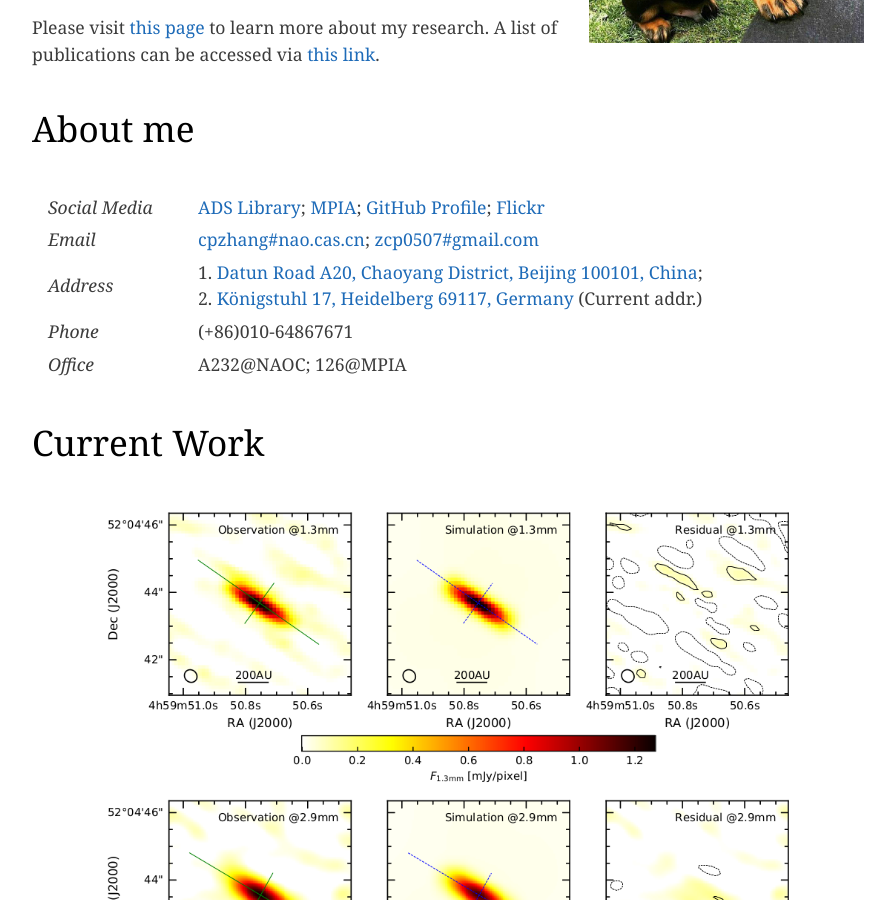
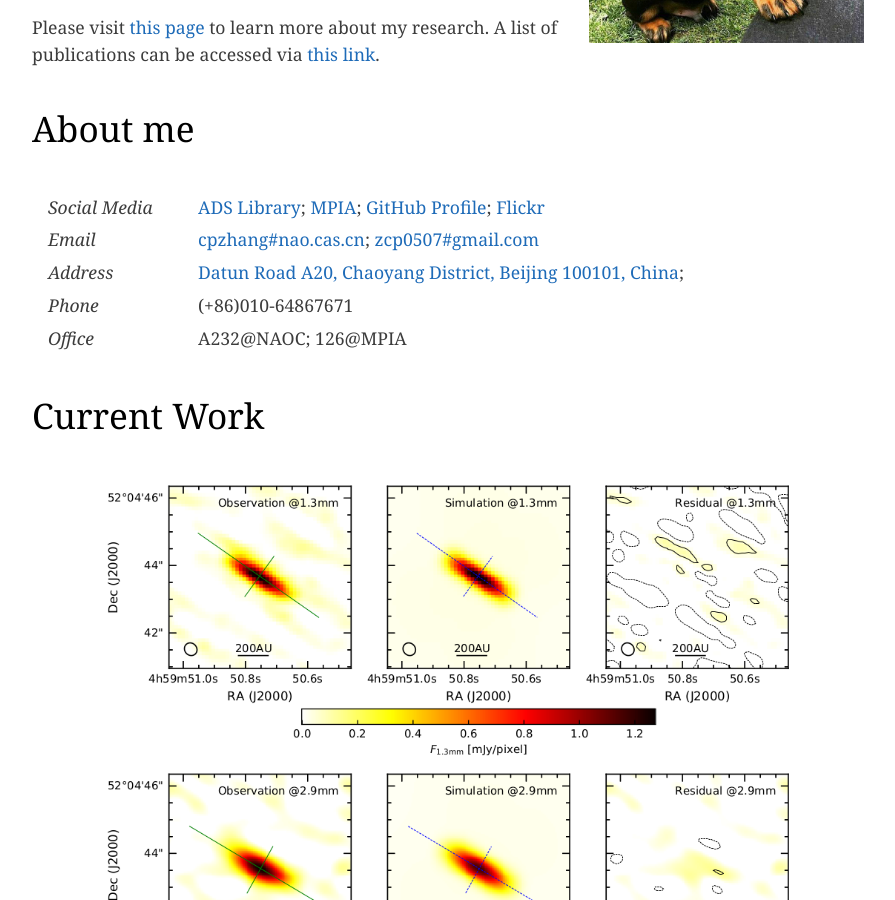
Before and after one commit to zcp521/zcp521.github.io, a Jekyll site: the page built from index.html, in a window 1280 px wide and 900 px high, scrolled down 762 px. Shown: the whole window, without its empty margins (192-1087 px from the left). Built offline with Jekyll 4.4.1, drawn with Linux system fonts in a browser that asks for light colours; the list of posts is cut into pages by our own code.

Commit message:
Update index.html

```diff
--- a/index.html
+++ b/index.html
@@ -50,9 +50,8 @@ tagline: "National Astronomical Observatories, Chinese Academy of Sciences"
     	<tr>
     	    <td style="border: 0px solid #FFFFFF; padding: 0.2rem 1rem;"><em>Address</em></td>
     	    <td style="border: 0px solid #FFFFFF; padding: 0.2rem 1rem;">
-    	    	1. <a href="https://goo.gl/maps/cU3t4AMEghu">Datun Road A20, Chaoyang District,
+    	    	<a href="https://goo.gl/maps/cU3t4AMEghu">Datun Road A20, Chaoyang District,
     	    	Beijing 100101, China</a>;<br/>
-		2. <a href="https://goo.gl/hynyuc">Königstuhl 17, Heidelberg 69117, Germany</a> (Current addr.)</td>
     	</tr>
     	<tr>
     	    <td style="border: 0px solid #FFFFFF; padding: 0.2rem 1rem;"><em>Phone</em></td>
```
